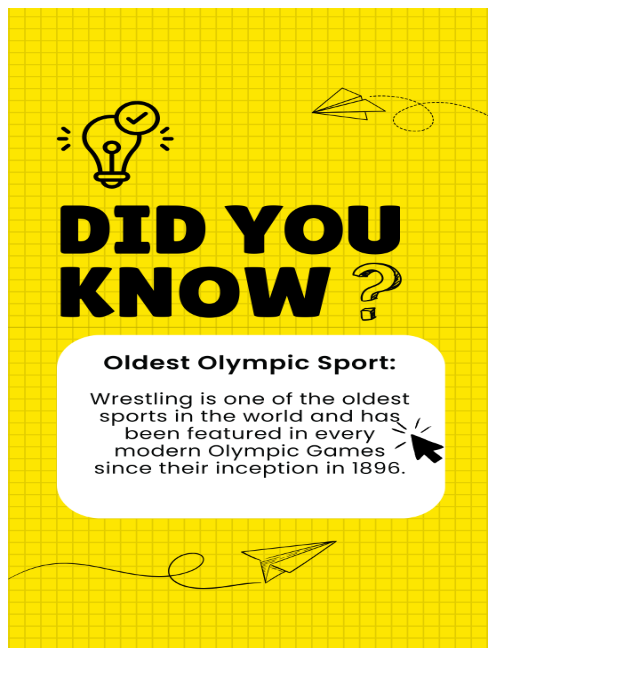
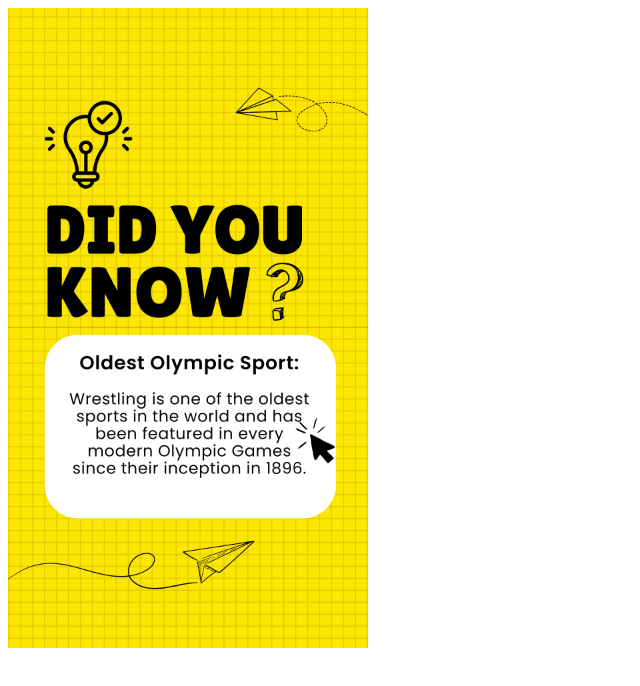
Before and after one commit to atikkhan92/sports, a plain HTML site: page index.html in a window 1280 px wide. Shown: the whole page, without its empty margins (0-640 px from the left). Drawn offline with Linux system fonts and the light colour scheme.

Commit message:
Update index.html

```diff
--- a/index.html
+++ b/index.html
@@ -8,7 +8,7 @@
 </head>
 <body>
   <div>
-  <img src="images/olympic_old.png" height="640" width="480">
+  <img src="images/olympic_old.png" height="640" width="360">
   </div>
   </body>
 </html>
```
